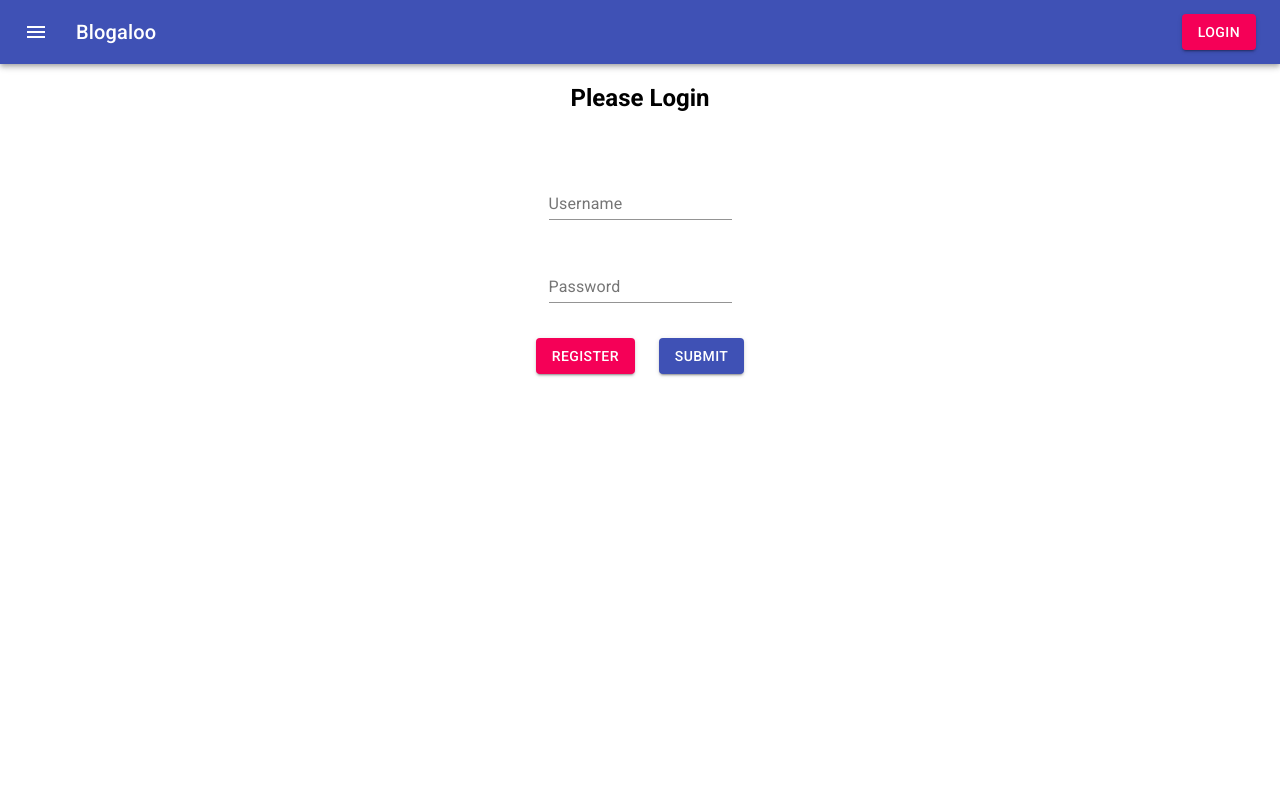
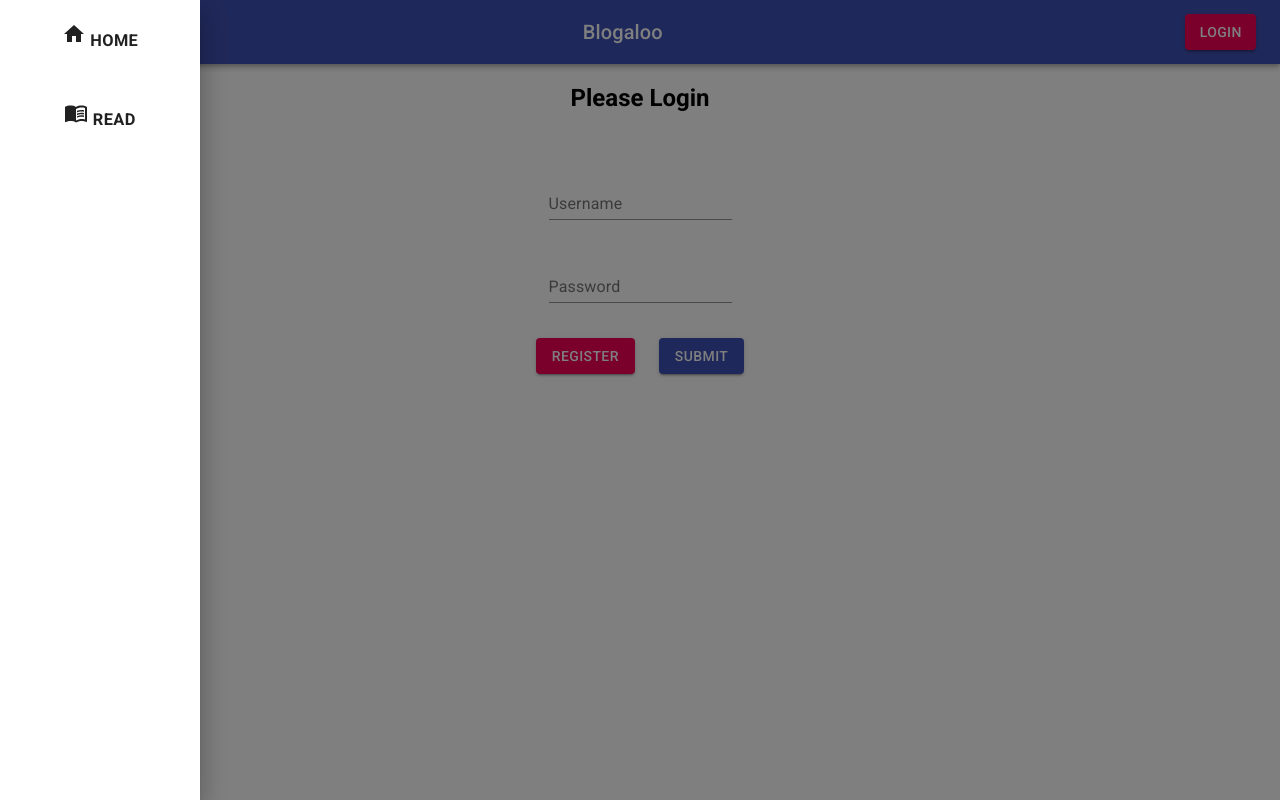
Before and after one commit to DnlBell/Blogaloo, a React (Create React App) app: page /login in a window 1280 px wide. Both pictures are taken after a click on the button "menu". Built offline with nearby package versions, Linux system fonts and the light colour scheme; no server answers; what aws-amplify would draw is missing.

Commit message:
adding sidebar nav and hooking up routing

```diff
--- a/src/App.js
+++ b/src/App.js
@@ -1,5 +1,6 @@
 import React, { Component } from 'react';
 import Header from './components/layout/Header.js';
+import Footer from './components/layout/Footer.js';
 import Login from './containers/Login';
 import {connect} from 'react-redux';
 import * as actionCreators from './actions/index.js';
@@ -8,13 +9,14 @@ import Home from './containers/Home';
 import Read from './containers/Read';
 import Post from './containers/Post';
 
-function App(props) {
 
-  const isLoggedIn = props.isLoggedIn()
 
+class App extends Component{
+
+  render(){
     const PrivateRoute = ({ component: Component, ...rest}) => (
       <Route {...rest} render={(props) => (
-      isLoggedIn === true
+        this.props.isLoggedIn() === true
         ? <Component {...props} />
         : <Redirect to='/login'/>
       )} />
@@ -32,6 +34,7 @@ function App(props) {
       </div>
     );
   }
+}
 
 const mapStateToProps = (state)=>{
   return state;
--- a/src/components/layout/Footer.js
+++ b/src/components/layout/Footer.js
@@ -0,0 +1,10 @@
+import React from 'react';
+
+export default function Footer() {
+
+    return(
+      <div>
+
+      </div>
+    )
+}
--- a/src/components/layout/Header.js
+++ b/src/components/layout/Header.js
@@ -1,5 +1,5 @@
 import React from 'react';
-import { makeStyles } from '@material-ui/core/styles';
+import Box from '@material-ui/core/Box';
 import AppBar from '@material-ui/core/AppBar';
 import Toolbar from '@material-ui/core/Toolbar';
 import Typography from '@material-ui/core/Typography';
@@ -9,26 +9,18 @@ import AccountCircle from '@material-ui/icons/AccountCircle';
 import MenuItem from '@material-ui/core/MenuItem';
 import Menu from '@material-ui/core/Menu';
 import Button from '@material-ui/core/Button';
+import Drawer from '@material-ui/core/Drawer';
 import {Link} from 'react-router-dom';
 import {connect} from 'react-redux';
 import * as actionCreators from '../../actions/index.js';
-
-const useStyles = makeStyles(theme => ({
-    root: {
-      flexGrow: 1,
-    },
-    menuButton: {
-      marginRight: theme.spacing(2),
-    },
-    title: {
-      flexGrow: 1,
-    },
-  }));
+import SideBarNav from './SideBarNav.js';
 
 function MenuAppBar(props) {
-    const classes = useStyles();
     const [anchorEl, setAnchorEl] = React.useState(null);
     const open = Boolean(anchorEl);
+    const [state, setState] = React.useState({
+      drawerOpen: false
+    });
 
     const handleMenu = event => {
       setAnchorEl(event.currentTarget);
@@ -38,6 +30,14 @@ function MenuAppBar(props) {
       setAnchorEl(null);
     };
 
+    const toggleDrawer = (drawerUpdate) => (event) => {
+
+      if (event.type === 'keydown' && (event.key === 'Tab' || event.key === 'Shift')) {
+        return;
+      }
+      setState({ ...state, drawerOpen: drawerUpdate })
+    };
+
     const handleLogout = (event) => {
       event.preventDefault();
       props.logout();
@@ -45,16 +45,23 @@ function MenuAppBar(props) {
     }
 
     return (
-      <div className={classes.root}>
+      <div >
         <AppBar position="static">
           <Toolbar>
-            <IconButton edge="start" className={classes.menuButton} color="inherit" aria-label="menu">
+            <IconButton edge="start"  color="inherit" aria-label="menu" onClick={toggleDrawer(true)}>
               <MenuIcon />
             </IconButton>
-            <Typography variant="h6" className={classes.title}>
-              Blogaloo
-            </Typography>
-            {(props.user.isLoggedIn && (
+            <Drawer open={state.drawerOpen} onClose={toggleDrawer(false)}>
+              <SideBarNav toggleDrawer={toggleDrawer()}/>
+            </Drawer>
+            <div style={{ width: '100%' }}>
+            <Box display="flex" justifyContent="center">
+              <Typography variant="h6" >
+                Blogaloo
+              </Typography>
+            </Box>
+            </div>
+            {(props.isLoggedIn() && (
               <div>
                 <IconButton
                   aria-label="account of current user"
@@ -81,7 +88,6 @@ function MenuAppBar(props) {
                   onClose={handleClose}
                 >
                   <MenuItem onClick={handleClose}>Profile</MenuItem>
-                  <MenuItem onClick={handleClose}>My account</MenuItem>
                   <MenuItem onClick={handleLogout}>Logout</MenuItem>
                 </Menu>
               </div>
--- /dev/null
+++ b/src/components/layout/SideBarNav.js
@@ -0,0 +1,63 @@
+import React from 'react';
+import Divider from '@material-ui/core/Divider';
+import Button from '@material-ui/core/Button';
+import Grid from '@material-ui/core/Grid';
+import Box from '@material-ui/core/Box';
+import PostAddIcon from '@material-ui/icons/PostAdd';
+import MenuBookIcon from '@material-ui/icons/MenuBook';
+import HomeIcon from '@material-ui/icons/Home';
+import { useHistory } from "react-router-dom";
+import {connect} from 'react-redux';
+import * as actionCreators from '../../actions/index.js';
+
+function SideBarNav(props) {
+    let history = useHistory();
+
+    const handleReadClick = () => (event) => {
+        event.preventDefault();
+        history.push("/Read");
+        props.toggleDrawer(false);
+
+    }
+
+    const handlePostClick = () => (event) => {
+        event.preventDefault();
+        history.push("/Post");
+        props.toggleDrawer(false);
+    }
+
+    const handleHomeClick = () => (event) => {
+        event.preventDefault();
+        history.push("/");
+        props.toggleDrawer(false);
+    }
+
+    return(
+        <Box width={200}>
+            <Grid
+                container
+                direction="column"
+                justify="flex-start"
+                alignItems="center"
+            >
+                <Button fullWidth={true} onClick={handleHomeClick()}>
+                    <h3><HomeIcon/> Home</h3>
+                </Button>
+                <Button fullWidth={true} onClick={handleReadClick()}>
+                    <h3><MenuBookIcon/> Read</h3>
+                </Button>
+                {(props.isLoggedIn() && (
+                <Button fullWidth={true} onClick={handlePostClick()}>
+                    <h3><PostAddIcon/> Post</h3>
+                </Button>
+                ))}
+            </Grid>
+        </Box>
+    )
+}
+
+const mapStateToProps = (state) => {
+    return state;
+};
+
+export default connect (mapStateToProps, actionCreators)(SideBarNav);
```
Lines whose indentation alone changed are shown as unchanged.
